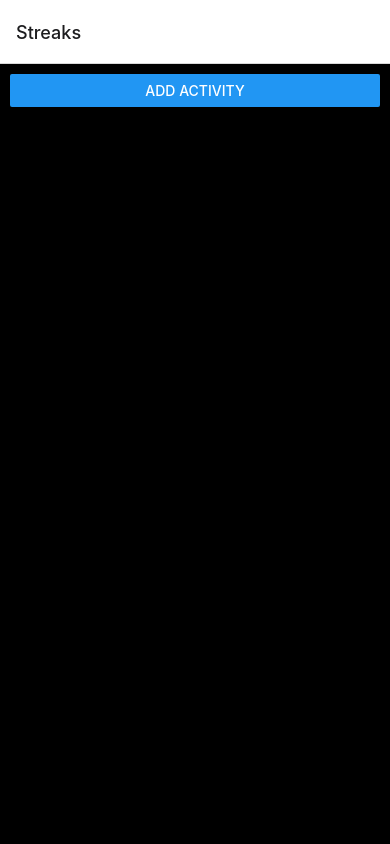
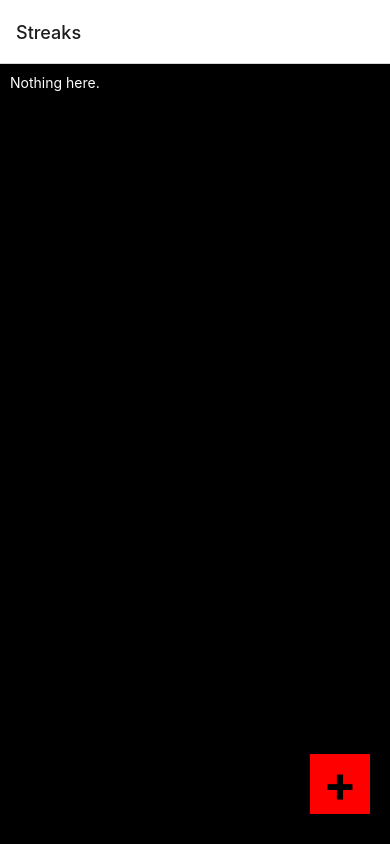
Before and after one commit to akshy3/streaks, a React Native app: screen /Home in a window 390 px wide. Built offline with nearby package versions, Linux system fonts and the light colour scheme.

Commit message:
"UI fixes"

```diff
--- a/screens/AddActivityScreen.tsx
+++ b/screens/AddActivityScreen.tsx
@@ -71,6 +71,7 @@ const styles = StyleSheet.create({
         backgroundColor: 'black',
         color: 'white',
         padding: 10,
+        flex: 1,
     }
     ,
     text: {
--- a/screens/HomeScreen.tsx
+++ b/screens/HomeScreen.tsx
@@ -1,4 +1,4 @@
-import { Button, StyleSheet, Text, View } from "react-native";
+import { Button, ScrollView, StyleSheet, Text, TouchableOpacity, View } from "react-native";
 import AsyncStorage from '@react-native-async-storage/async-storage';
 import { useEffect, useState } from "react";
 import Activity from "../components/Activity";
@@ -38,8 +38,12 @@ export default function HomeScreen(props: { navigation: any; }) {
   return (
 
     <View style={styles.container}>
-      <View>{activities?.map((e, index) => (<Activity id={e.id} activities={activities} key={index} navigation={navigation} />))}</View>
-      <Button title="Add activity" onPress={() => navigation.navigate('AddActivity')} />
+      <ScrollView>
+
+        <View>{activities.length > 0 ? activities.map((e, index) => (<Activity id={e.id} activities={activities} key={index} navigation={navigation} />)) : <><Text style={styles.emptyInfo}>Nothing here.</Text></>}</View>
+      </ScrollView>
+
+      <TouchableOpacity style={styles.addButton} onPress={() => navigation.navigate('AddActivity')}><Text style={styles.buttonText}>+</Text></TouchableOpacity>
 
     </View>
   )
@@ -51,5 +55,27 @@ const styles = StyleSheet.create({
     flex: 1,
     flexDirection: 'column',
     padding: 10,
+    position: 'relative',
+  },
+  emptyInfo: {
+    color: 'white',
+  },
+  addButton: {
+    backgroundColor: 'red',
+    position: 'absolute',
+    bottom: 30,
+    right: 20,
+    width: 60,
+    height: 60,
+    alignItems: 'center',
+    justifyContent: 'center',
+
+
+  },
+  buttonText: {
+    fontSize: 50,
+    textAlign: 'center',
+    textAlignVertical: 'center',
+    fontWeight: 'bold',
   }
 })
```
